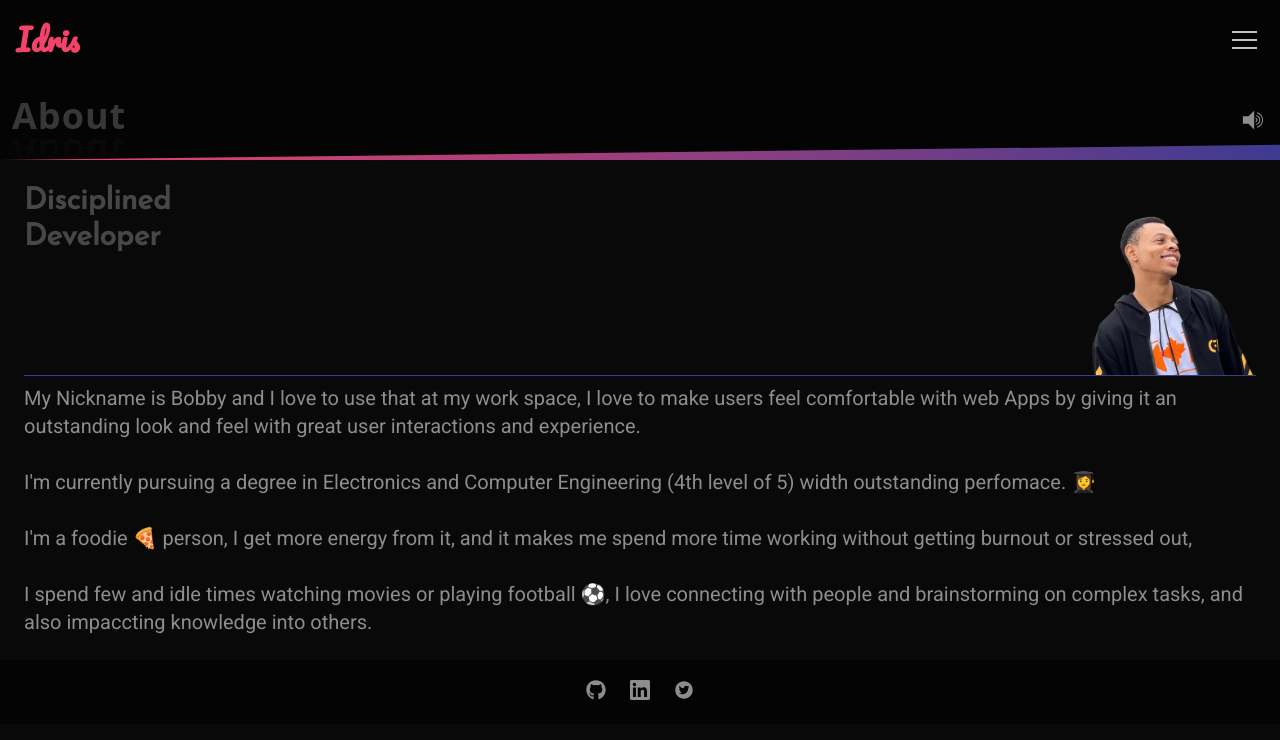
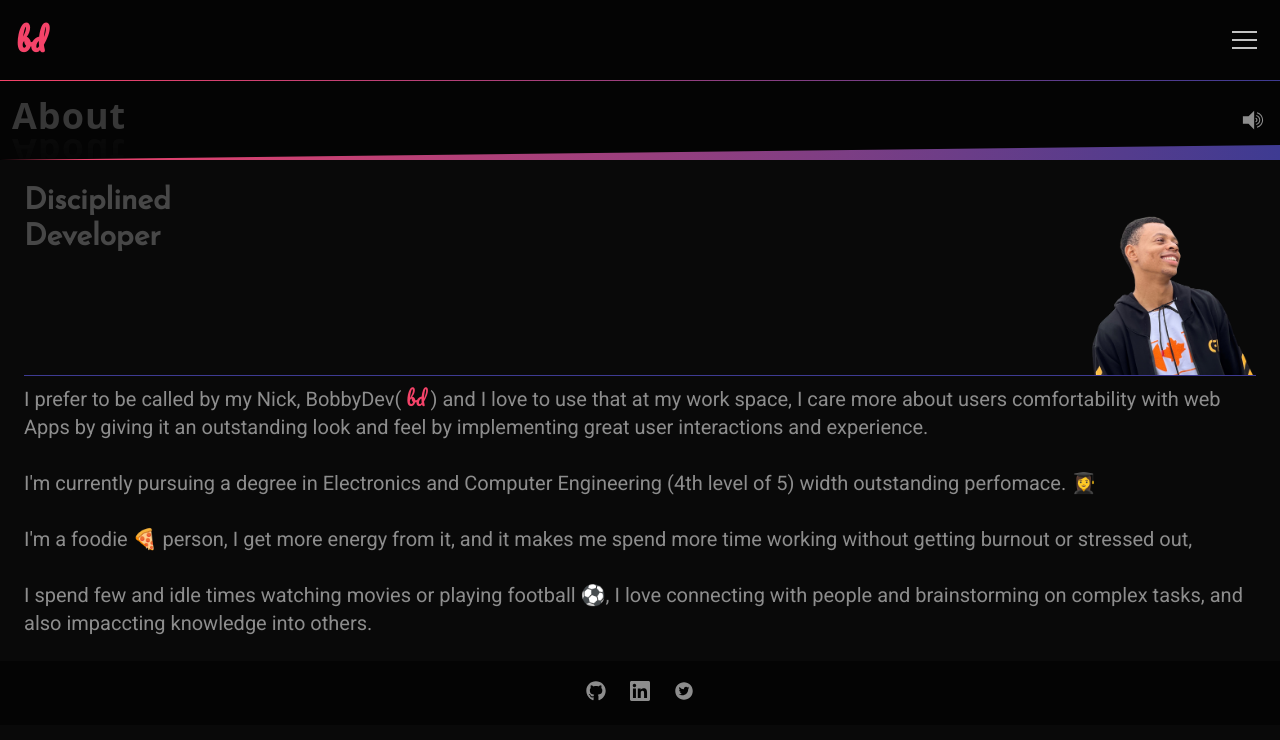
Before and after one commit to bobbycrooz/portfolio-client, a Next.js app: page /About in a window 1280 px wide. Shown: the top 740 px of the page. Built offline with nearby package versions, Linux system fonts and the light colour scheme.

Commit message:
_created admin page_

```diff
--- a/components/Header.tsx
+++ b/components/Header.tsx
@@ -10,9 +10,7 @@ export default function Header() {
   return (
     <div className="navbar bg-primary z-10 sticky top-0 h-20 flex justify-between items-center shadow-md w-full p-2  ">
       <Link href="/">
-        <a className=" text-grad-one font-black font-logo ml-2 text-3xl">
-          Idris
-        </a>
+        <a className=" text-grad-one font-black font-logo ml-2 text-3xl">bd</a>
       </Link>
 
       <Menu className={showNav && 'active overflow-hidden'}>
--- a/components/Title.tsx
+++ b/components/Title.tsx
@@ -18,7 +18,7 @@ export default function Title() {
   }, [audioOn]);
 
   return (
-    <Pane className="pane_title z-10 sticky bg-gradient-to-r from-grad-one to-grad-two h-20 w-full p-0">
+    <Pane className="pane_title z-10 sticky bg-gradient-to-r from-grad-one to-grad-two h-20 w-full">
       <div className="inner w-full  flex h-full bg-primary items-center justify-between  p-3">
         <Glow size={false} text={pathname.replace('/', ' ')} />
         {console.log(pathname)}
@@ -47,6 +47,7 @@ export default function Title() {
 }
 
 const Pane = styled.div`
+  padding-top: 0.58px;
   div.inner {
     clip-path: polygon(0 0, 100% 0, 100% 81%, 0% 100%);
   }
--- a/pages/About.tsx
+++ b/pages/About.tsx
@@ -35,10 +35,11 @@ export default function About() {
 
         <section className="more_info mt-2">
           <p className="more_text readable">
-            My Nickname is Bobby and I love to use that at my work space, I love
-            to make users feel comfortable with web Apps by giving it an
-            outstanding look and feel with great user interactions and
-            experience.
+            I prefer to be called by my Nick, BobbyDev({' '}
+            <span className="font-logo text-grad-one">bd</span> ) and I love to
+            use that at my work space, I care more about users comfortability
+            with web Apps by giving it an outstanding look and feel by
+            implementing great user interactions and experience.
             <br />
             <br />
             I'm currently pursuing a degree in Electronics and Computer
--- a/pages/_app.js
+++ b/pages/_app.js
@@ -17,7 +17,7 @@ function MyApp({ Component, pageProps }) {
 
   return (
     <main className="text-secondary w-full h-full" id="main">
-      <Head key="ele">
+      <Head>
         <meta name="theme-color" content="#040404" />
       </Head>
 
```
